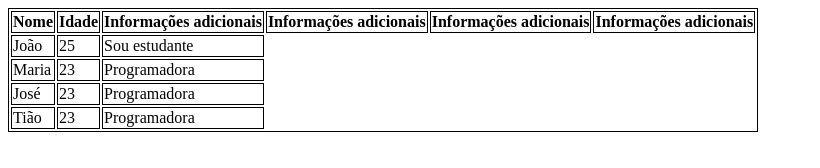
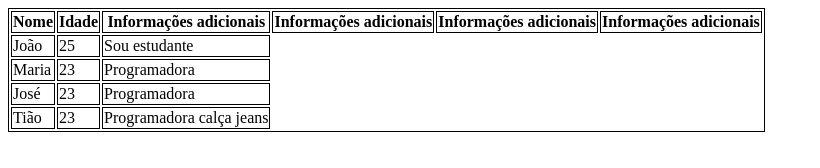
Before and after one commit to Rodrigo-Troina/aula-tabela, a plain HTML site: page index.html in a window 1280 px wide. Shown: the whole page, without its empty margins (0-820 px from the left). Drawn offline with Linux system fonts and the light colour scheme.

Commit message:
Trocado de programadora para programadora de calça jeans

```diff
--- a/index.html
+++ b/index.html
@@ -42,7 +42,7 @@
         <tr>
             <td>Tião</td>
             <td>23</td>
-            <td>Programadora</td>
+            <td>Programadora calça jeans</td>
         </tr>
 
         </tbody>
```
Also changed, not shown: 1 other file.
